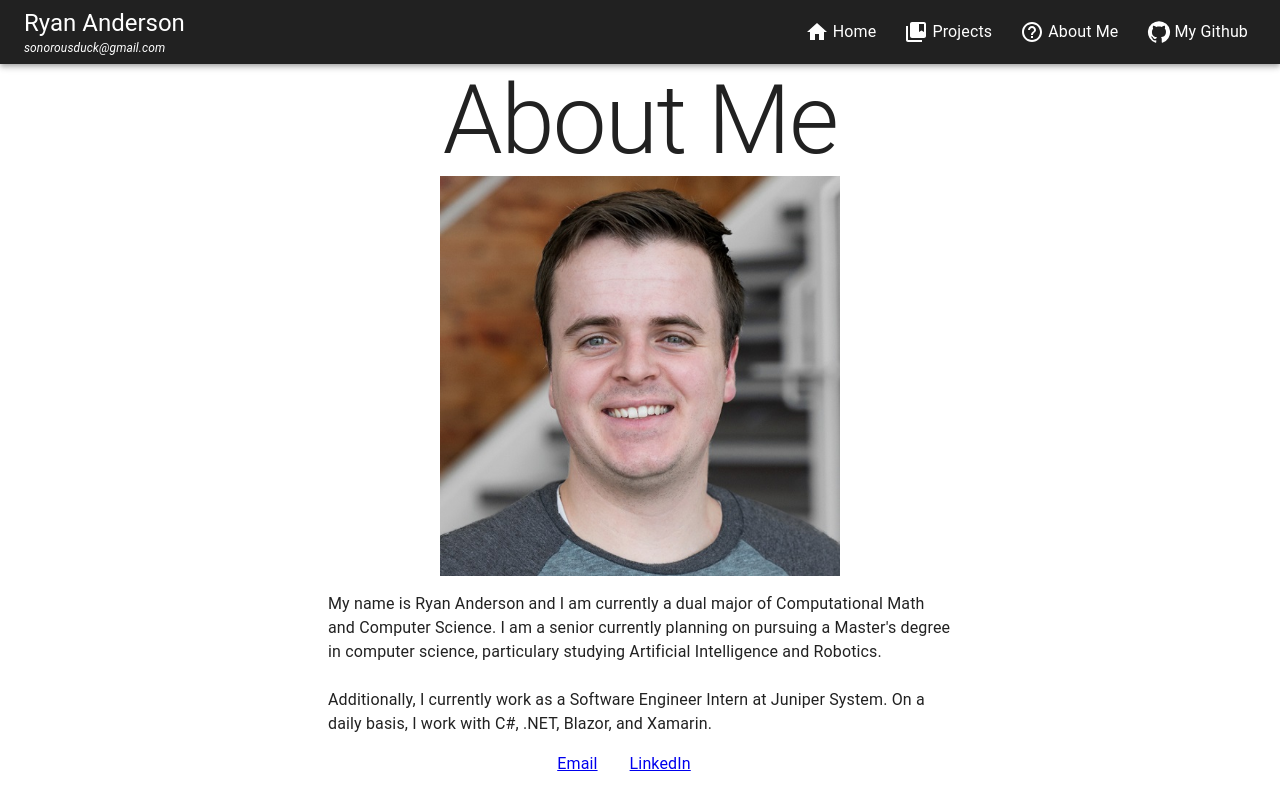
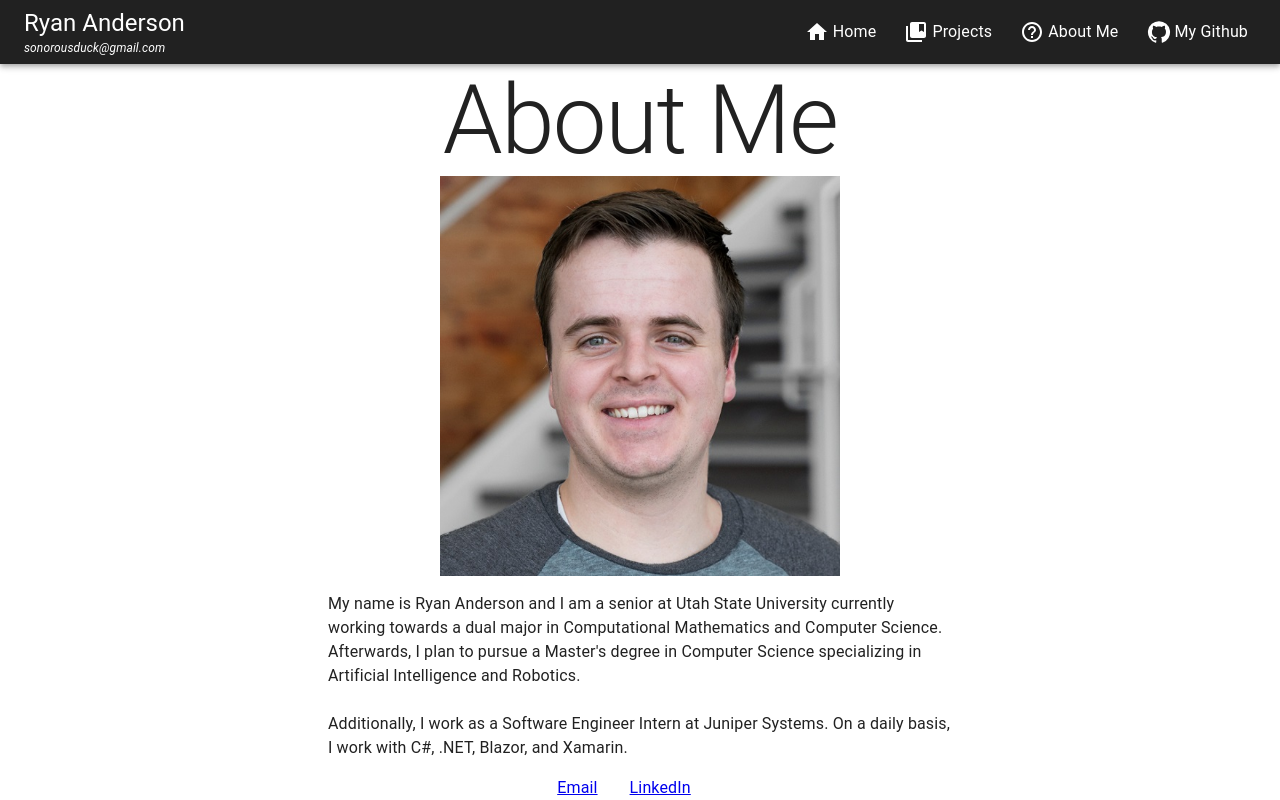
Before and after one commit to sonorousduck/sonorousduckPortfolio, a React (Create React App) app: page /about in a window 1280 px wide. Built offline with nearby package versions, Linux system fonts and the light colour scheme.

Commit message:
Changed some wording in the About page

```diff
--- a/src/Screens/AboutMeScreen.js
+++ b/src/Screens/AboutMeScreen.js
@@ -11,13 +11,13 @@ const About = () => {
 
         <div style={{ width: '50%', marginTop: 16, marginBottom: 16 }}>
 
-            <Typography style={{paddingLeft: 8, paddingRight: 8}} >My name is Ryan Anderson and I am currently a dual major of Computational Math and Computer Science. I am a senior currently
-                planning on pursuing a Master's degree in computer science, particulary studying Artificial Intelligence and Robotics.
+            <Typography style={{paddingLeft: 8, paddingRight: 8}} >My name is Ryan Anderson and I am a senior at Utah State University currently working towards a dual major in Computational Mathematics and Computer Science.
+            Afterwards, I plan to pursue a Master's degree in Computer Science specializing in Artificial Intelligence and Robotics.
             </Typography>
             <br/>
 
             <Typography style={{paddingLeft: 8, paddingRight: 8}}>
-                Additionally, I currently work as a Software Engineer Intern at Juniper System. On a daily basis, I work with C#, .NET, Blazor, and Xamarin.
+                Additionally, I work as a Software Engineer Intern at Juniper Systems. On a daily basis, I work with C#, .NET, Blazor, and Xamarin.
             </Typography>
 
         </div>
```
